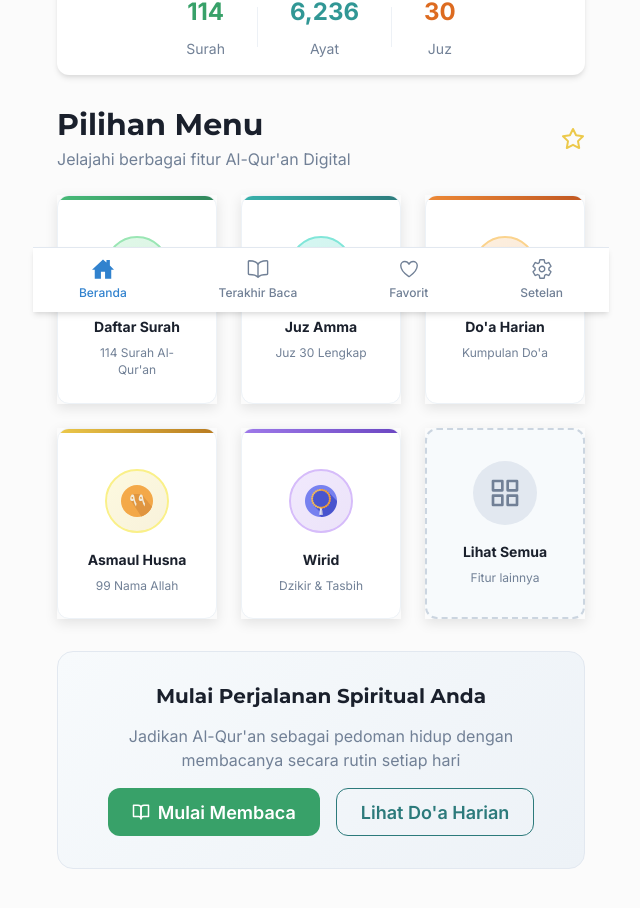
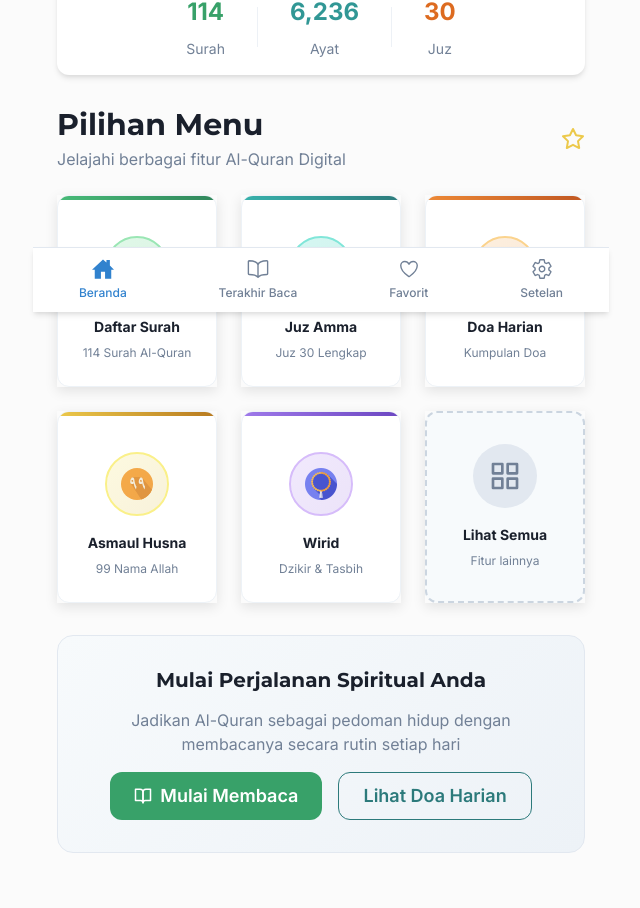
Before and after one commit to Satriarizkirr/Al-Qur-an-Digital, a Next.js app: page / in a window 1280 px wide. Shown: the part 488-1396 px from the top of the page, without its empty margins (319-959 px from the left). Built offline with nearby package versions, Linux system fonts and the light colour scheme.

Commit message:
update error

```diff
--- a/components/PageHeader.js
+++ b/components/PageHeader.js
@@ -153,7 +153,7 @@ export default function PageHeader({ title, goBack, surah }) {
 }
 
 PageHeader.defaultProps = {
-  title: "Al-Qur'an Digital",
+  title: "Al-Quran Digital",
   goBack: false,
   surah: null,
 };
--- a/data/menuList.js
+++ b/data/menuList.js
@@ -1,7 +1,7 @@
 export const menuList = [
  {
       text: "Daftar Surah",
-      description: "114 Surah Al-Qur'an",
+      description: "114 Surah Al-Quran",
       icon: "/images/surat.png",
       href: "/surah",
       colorScheme: "green",
@@ -16,8 +16,8 @@ export const menuList = [
       gradient: "linear(45deg, teal.400, teal.600)",
     },
     {
-      text: "Do'a Harian",
-      description: "Kumpulan Do'a",
+      text: "Doa Harian",
+      description: "Kumpulan Doa",
       icon: "/images/doa-harian.svg",
       href: "/doa-harian",
       colorScheme: "orange",
@@ -40,7 +40,7 @@ export const menuList = [
       gradient: "linear(45deg, purple.400, purple.600)",
     },
     {
-      text: "Do'a Tahlil",
+      text: "Doa Tahlil",
       description: "Bacaan Tahlil",
       icon: "/images/doa-tahlil.png",
       href: "/tahlil",
--- a/pages/doa-harian.js
+++ b/pages/doa-harian.js
@@ -21,11 +21,11 @@ function DailyPrayer() {
         <title>Kumpulan Do&apos;a harian beserta terjemahan</title>
         <meta
           name="description"
-          content="Daftar lengkap Do'a harian beserta terjemahan"
+          content="Daftar lengkap Doa harian beserta terjemahan"
         />
       </Head>
 
-      <PageHeader title="Do'a Harian" goBack />
+      <PageHeader title="Doa Harian" goBack />
       <Box px="15px" pt="20px" as="main">
         <SearchInput
           value={searchTerm}
@@ -38,7 +38,7 @@ function DailyPrayer() {
             color={colorMode === "dark" ? "gray.200" : "gray.600"}
             mt="20px"
           >
-            {"Do'a yang anda cari tidak ditemukan!"}
+            {"Doa yang anda cari tidak ditemukan!"}
           </Text>
         )}
         <PrayerList items={prayerList} />
--- a/pages/index.js
+++ b/pages/index.js
@@ -272,7 +272,7 @@ export default function Home() {
                     Pilihan Menu
                   </Heading>
                   <Text color="gray.500" fontSize="md">
-                    Jelajahi berbagai fitur Al-Qur'an Digital
+                    Jelajahi berbagai fitur Al-Quran Digital
                   </Text>
                 </VStack>
                 <Icon as={FiStar} color="yellow.400" boxSize="24px" />
@@ -444,7 +444,7 @@ export default function Home() {
                    Mulai Perjalanan Spiritual Anda
                  </Heading>
                  <Text color="gray.500" maxW="md">
-                   Jadikan Al-Qur'an sebagai pedoman hidup dengan membacanya secara rutin setiap hari
+                   Jadikan Al-Quran sebagai pedoman hidup dengan membacanya secara rutin setiap hari
                  </Text>
                  <Stack direction={{ base: "column", sm: "row" }} spacing={4}>
                    <Button
@@ -465,7 +465,7 @@ export default function Home() {
                      size="lg"
                      borderRadius="xl"
                    >
-                     Lihat Do'a Harian
+                     Lihat Doa Harian
                    </Button>
                  </Stack>
                </VStack>
--- a/pages/juz-amma.js
+++ b/pages/juz-amma.js
@@ -24,7 +24,7 @@ function JuzAmma({ allSurahList }) {
         <title>Al-Quran Juz 30 (Juz Amma) | Al-Quran Digital</title>
         <meta
           name="description"
-          content="Baca surah-surah dalam Juz 30 (Juz Amma) dari Al-Qur'an."
+          content="Baca surah-surah dalam Juz 30 (Juz Amma) dari Al-Quran."
         />
       </Head>
 
--- a/pages/menu.js
+++ b/pages/menu.js
@@ -25,7 +25,7 @@ export default function AllMenu() {
   return (
     <>
       <Head>
-        <title>Semua Menu | Al-Qur'an Digital</title>
+        <title>Semua Menu | Al-Quran Digital</title>
       </Head>
       <PageHeader title="Semua Menu" goBack />
       <Box as="main" p={{ base: 4, md: 6 }}>
--- a/pages/surah/[id].js
+++ b/pages/surah/[id].js
@@ -77,7 +77,7 @@ function Surah({ surah, prevSurah, nextSurah }) {
     <>
       <Head>
         <title>
-          Surah {surah.namaLatin} | Al-Qur'an Digital
+          Surah {surah.namaLatin} | Al-Quran Digital
         </title>
         <meta
           name="description"
--- a/pages/surah/index.js
+++ b/pages/surah/index.js
@@ -20,7 +20,7 @@ function Surah({ allSurahList }) {
   return (
     <>
       <Head>
-        <title>Daftar Surah Al-Quran Beserta Terjemahan | Maos Quran</title>
+        <title>Daftar Surah Al-Quran Beserta Terjemahan | Al-Quran Digital</title>
         <meta
           name="description"
           content="Daftar Surah Al-Quran Beserta Terjemahan dan Tafsir"
```
